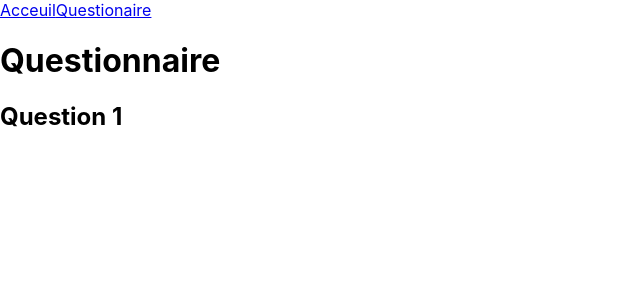
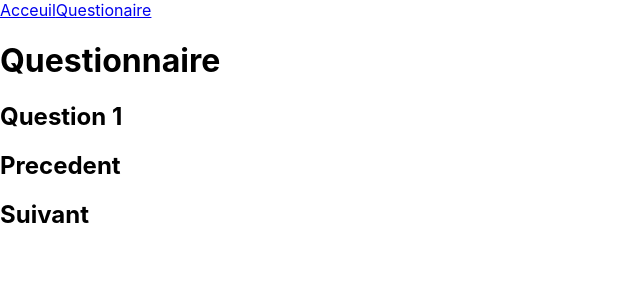
Before and after one commit to rigole/free-agency, a React (Create React App) app: page /survey/1 in a window 1280 px wide. Shown: the top 300 px of the page, without its empty margins (0-640 px from the left). Built offline with nearby package versions, Linux system fonts and the light colour scheme; the HTML template or start-up script is replaced by a standard one.

Commit message:
creating freelance and results components

```diff
--- a/src/index.jsx
+++ b/src/index.jsx
@@ -7,6 +7,7 @@ import reportWebVitals from "./reportWebVitals";
 import Survey from "./pages/Survey";
 import Header from "./components/Header";
 import Error from "./components/Error";
+import Freelance from "./pages/Freelances/Freelance";
 
 ReactDOM.render(
   <React.StrictMode>
@@ -15,6 +16,7 @@ ReactDOM.render(
       <Routes>
         <Route path="/" element={<Home />} />
         <Route path="/survey/:questionNumber" element={<Survey />} />
+        <Route path="/freelance" element={<Freelance />} />
         <Route path="*" element={<Error />} />
       </Routes>
     </Router>
--- /dev/null
+++ b/src/pages/Freelances/Freelance.jsx
@@ -0,0 +1,8 @@
+function Freelance() {
+    return(
+        <div>
+
+        </div>
+    )
+}
+export default Freelance
--- a/src/pages/Survey.jsx
+++ b/src/pages/Survey.jsx
@@ -7,6 +7,8 @@ function Survey() {
         <div>
             <h1>Questionnaire</h1>
             <h2>Question {questionNumber}</h2>
+            <h2>Precedent</h2>
+            <h2>Suivant</h2>
         </div>
     )
 }
```
Also changed, not shown: src/pages/Results/index.jsx (added).
